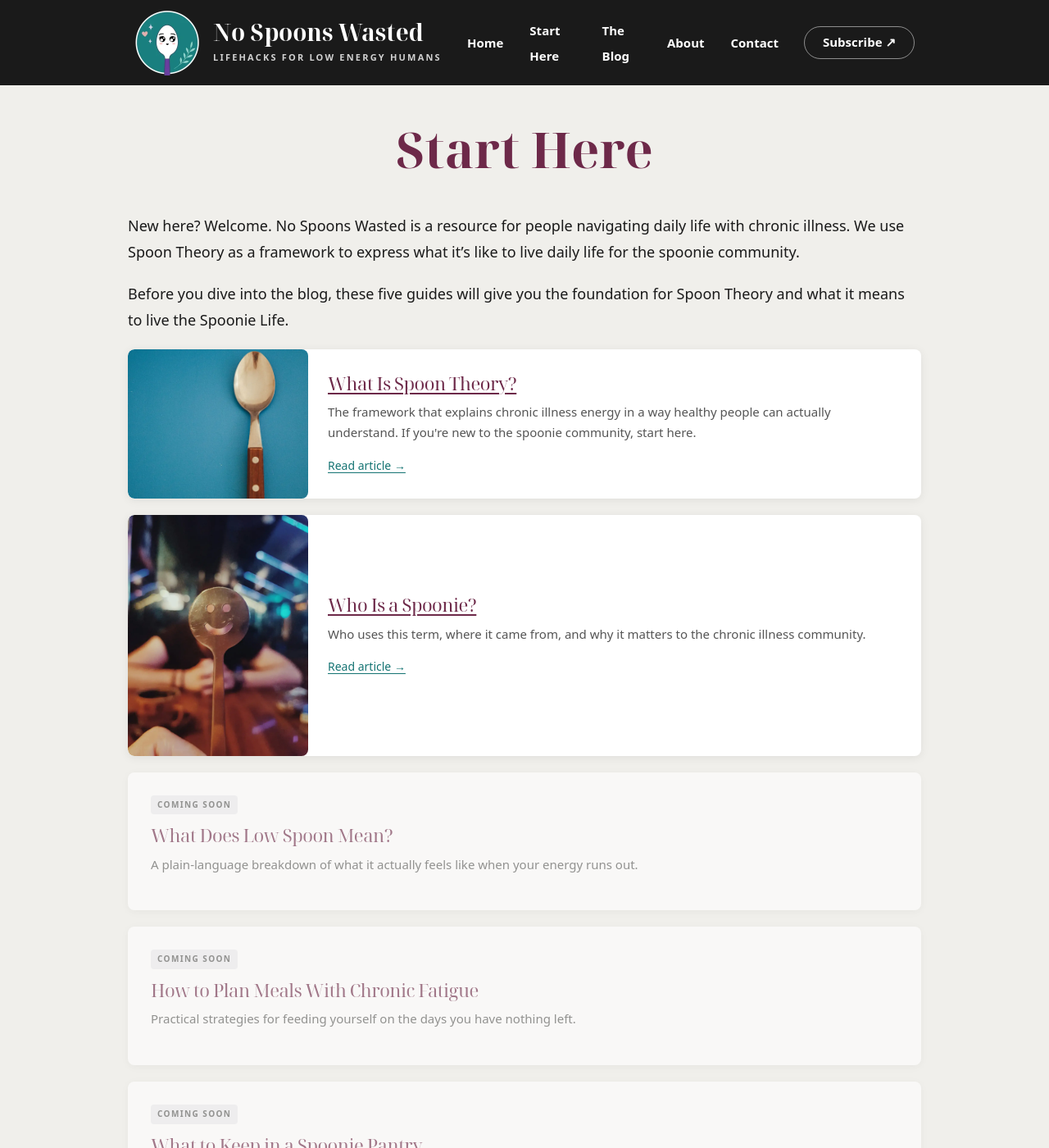
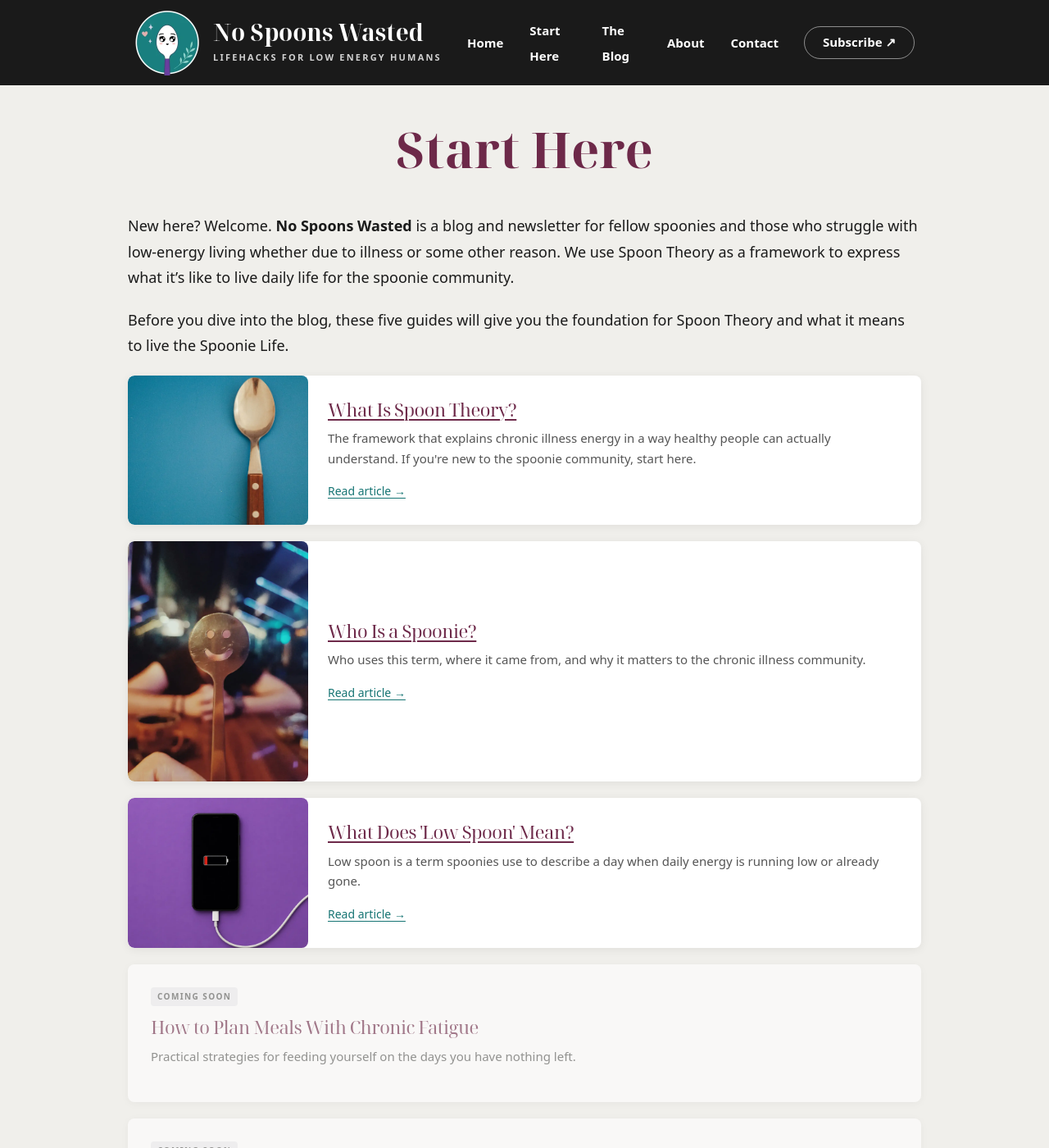
Before and after one commit to camp5456/nospoonswasted, a Jekyll site: the page built from _pages/start-here.md, in a window 1280 px wide and 1400 px high. Shown: the whole window at 82% size. Built offline with Jekyll 4.4.1, drawn with Linux system fonts in a browser that asks for light colours; comment, search, counter and statistics services are not loaded.

Commit message:
launching What Does Low Spoon Mean?

```diff
--- a/_pages/start-here.md
+++ b/_pages/start-here.md
@@ -5,7 +5,7 @@ description: "New to No Spoons Wasted? Start with these foundational guides to u
 permalink: /start-here/
 ---
 
-New here? Welcome. No Spoons Wasted is a resource for people navigating daily life with chronic illness. We use Spoon Theory as a framework to express what it's like to live daily life for the spoonie community.
+New here? Welcome. **No Spoons Wasted** is a blog and newsletter for fellow spoonies and those who struggle with low-energy living whether due to illness or some other reason. We use Spoon Theory as a framework to express what it's like to live daily life for the spoonie community.
 
 Before you dive into the blog, these five guides will give you the foundation for Spoon Theory and what it means to live the Spoonie Life.
 
@@ -26,8 +26,11 @@ Before you dive into the blog, these five guides will give you the foundation fo
 %}
 
 {% include pillar-card.html
-  title="What Does Low Spoon Mean?"
-  description="A plain-language breakdown of what it actually feels like when your energy runs out."
+  title="What Does 'Low Spoon' Mean?"
+  description="Low spoon is a term spoonies use to describe a day when daily energy is running low or already gone."
+  url="/what-does-low-spoon-mean/"
+  image="/images/what-does-low-spoon-mean.webp"
+  alt="Purple background with cellphone displaying empyt battery logo."
 %}
 
 {% include pillar-card.html
--- a/css/_3-modules/hero.scss
+++ b/css/_3-modules/hero.scss
@@ -191,7 +191,7 @@
 .hero__card-eyebrow {
   margin: 0 0 10px;
   font-family: $base-font-family;
-  font-size: 10px;
+  font-size: 14px;
   font-weight: 700;
   letter-spacing: 0.14em;
   text-transform: uppercase;
```
Also changed, not shown: _pages/what-does-low-spoon-mean.md (added, +99 -0 lines), images/what-does-low-spoon-mean.webp (added), 9 other files.
